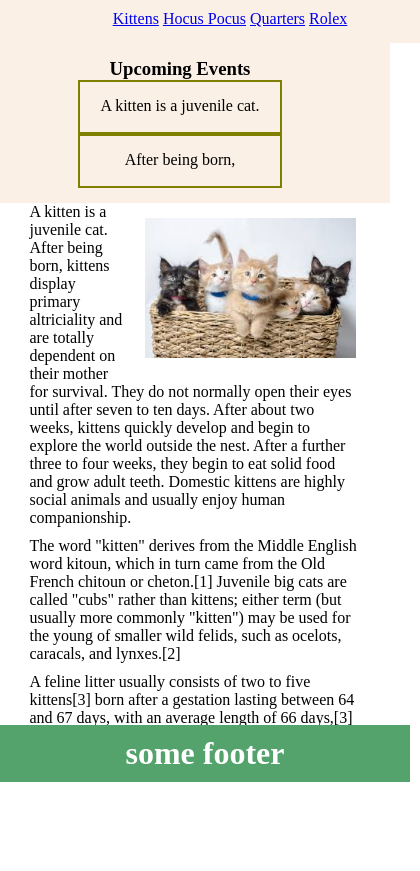
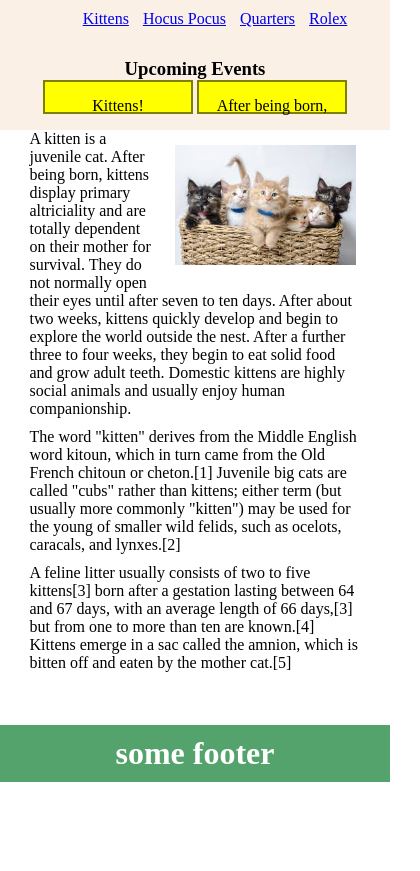
Before and after one commit to MrMichaelSeth/CSS-Layout, a plain HTML site: page index.html in a window 390 px wide. Shown: the part 62-933 px from the top of the page, 420 px wide, since content can reach past the window. After the commit the page ends 844 px from the top, so only its background shows below. Drawn offline with Linux system fonts and the light colour scheme.

Commit message:
update styles

```diff
--- a/index.html
+++ b/index.html
@@ -25,7 +25,7 @@
     <section>
         <aside class="sidebar">
                 <h1>Upcoming Events</h1>
-                <p>A kitten is a juvenile cat.</p>
+                <p>Kittens!</p>
                 <p>After being born, </p>
         </aside>
     </section>
--- a/style.css
+++ b/style.css
@@ -1,8 +1,13 @@
 * {
     margin: 0;
+    box-sizing: border-box;
 }
 html {
     height: 100%;
+}
+
+.container>* {
+
 }
 
 header, footer {
@@ -30,6 +35,7 @@
     padding: 15px;
     border: 2px solid olive;
     margin: 10%;
+    background-color: yellow;
 }
 
 nav {
@@ -88,9 +94,15 @@
         font-size: 1rem;
         text-align: center;
     }
-
+    /* width: 20%;
+    position: sticky;
+    float: left;
+    margin-right: 10px; */
     ul {
         background-color: linen;
+    }
+    li {
+        padding: 0 5px;
     }
 
     .sidebar, li {
@@ -105,7 +117,7 @@
     }
 
     aside p {
-        width: 170px;
+        width: 150px;
         height: 20px;
         margin: auto;
         display: inline-block;
```
